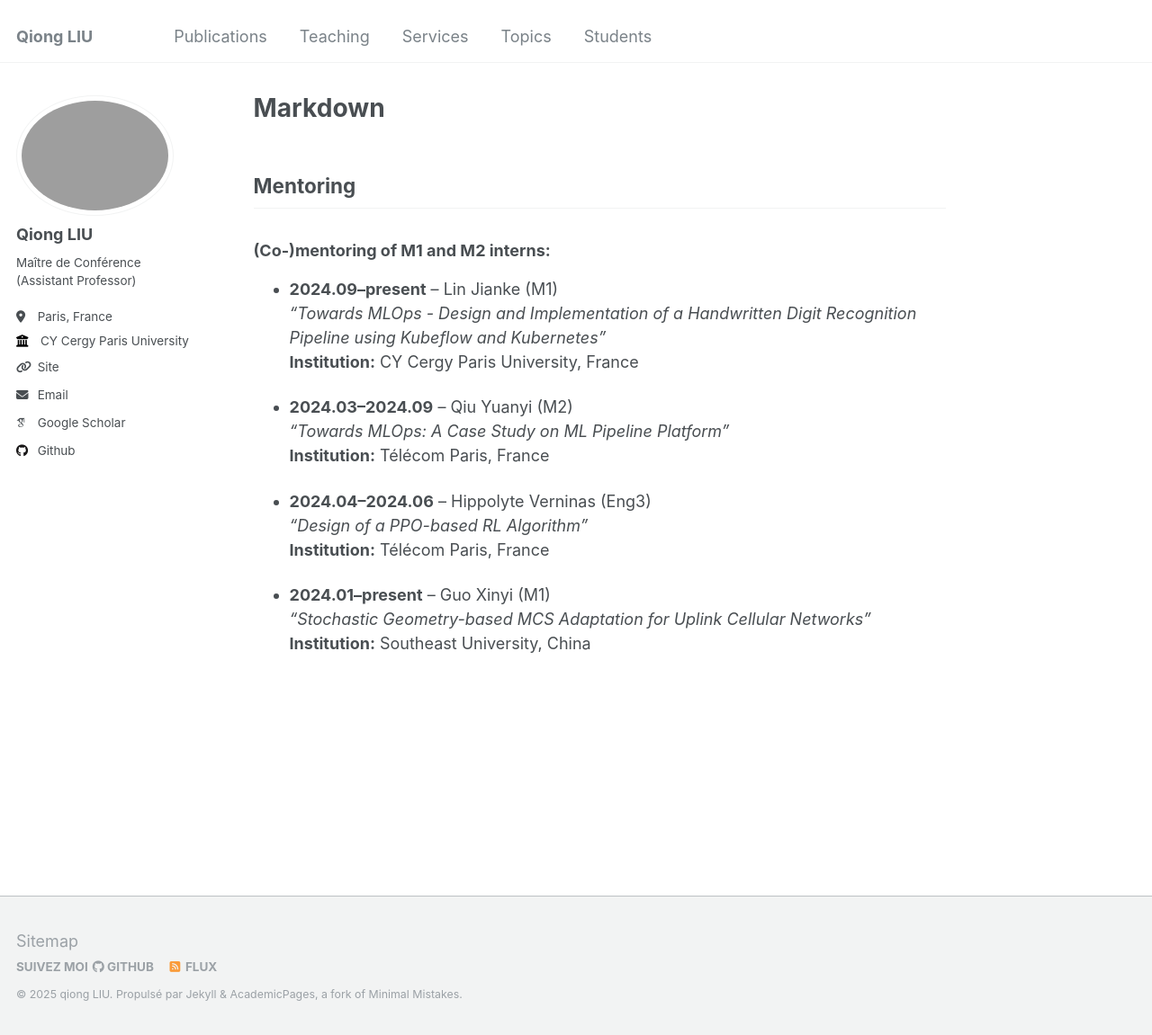
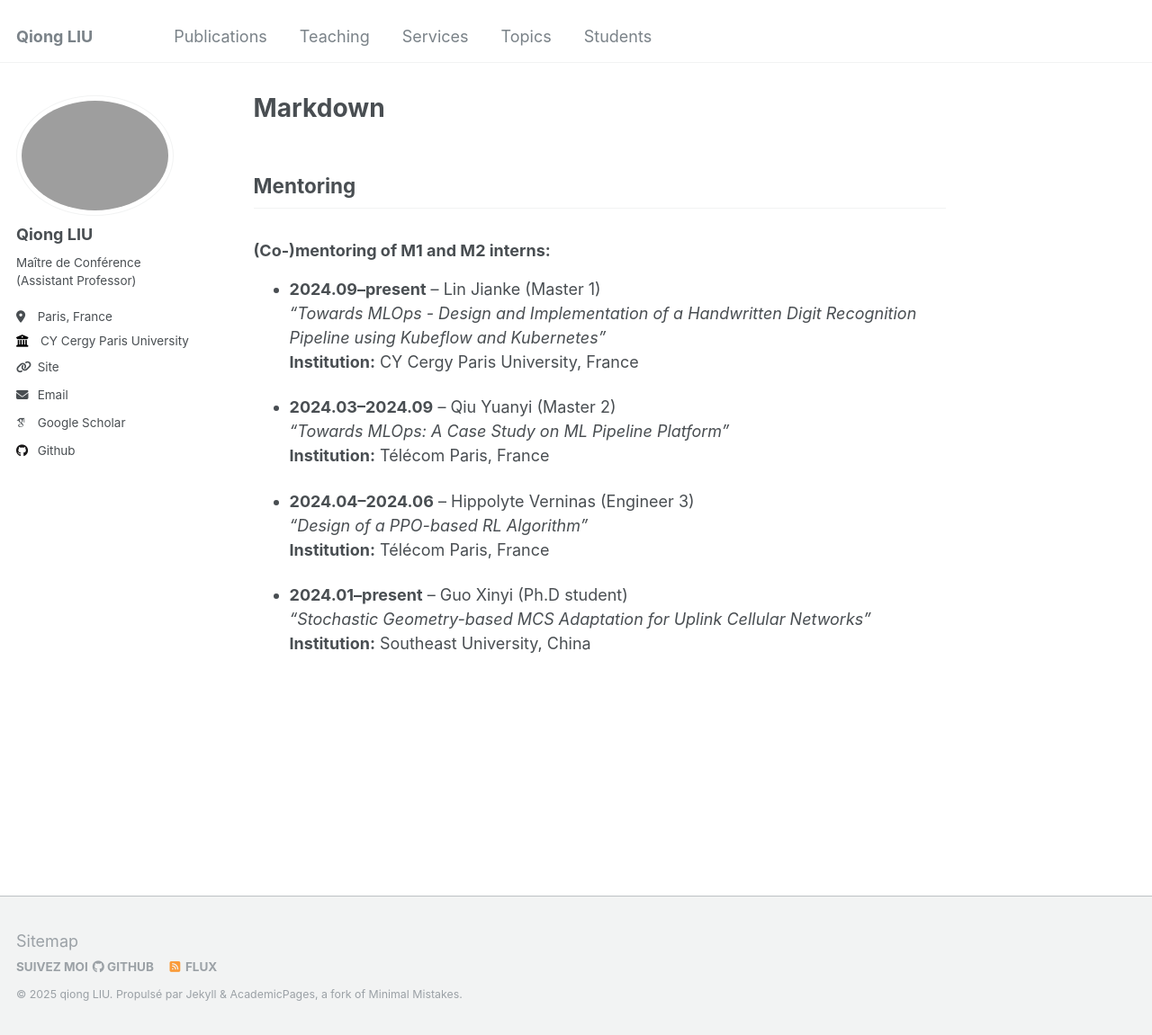
Before and after one commit to evesiphus/evesiphus.github.io, a Jekyll site: the page built from _pages/markdown.md, in a window 1280 px wide and 1151 px high. Shown: the whole window at 90% size. Built offline with Jekyll 4.4.1, drawn with Linux system fonts in a browser that asks for light colours; some web fonts are replaced.

Commit message:
Update markdown.md

```diff
--- a/_pages/markdown.md
+++ b/_pages/markdown.md
@@ -11,18 +11,18 @@ redirect_from:
 
 ### (Co-)mentoring of M1 and M2 interns:
 
-- **2024.09–present** – Lin Jianke (M1)
+- **2024.09–present** – Lin Jianke (Master 1)
   *"Towards MLOps - Design and Implementation of a Handwritten Digit Recognition Pipeline using Kubeflow and Kubernetes"*
   **Institution:** CY Cergy Paris University, France
 
-- **2024.03–2024.09** – Qiu Yuanyi (M2)
+- **2024.03–2024.09** – Qiu Yuanyi (Master 2)
   *"Towards MLOps: A Case Study on ML Pipeline Platform"*
   **Institution:** Télécom Paris, France
 
-- **2024.04–2024.06** – Hippolyte Verninas (Eng3)
+- **2024.04–2024.06** – Hippolyte Verninas (Engineer 3)
   *"Design of a PPO-based RL Algorithm"*
   **Institution:** Télécom Paris, France
 
-- **2024.01–present** – Guo Xinyi (M1)
+- **2024.01–present** – Guo Xinyi (Ph.D student)
   *"Stochastic Geometry-based MCS Adaptation for Uplink Cellular Networks"*
   **Institution:** Southeast University, China
```
